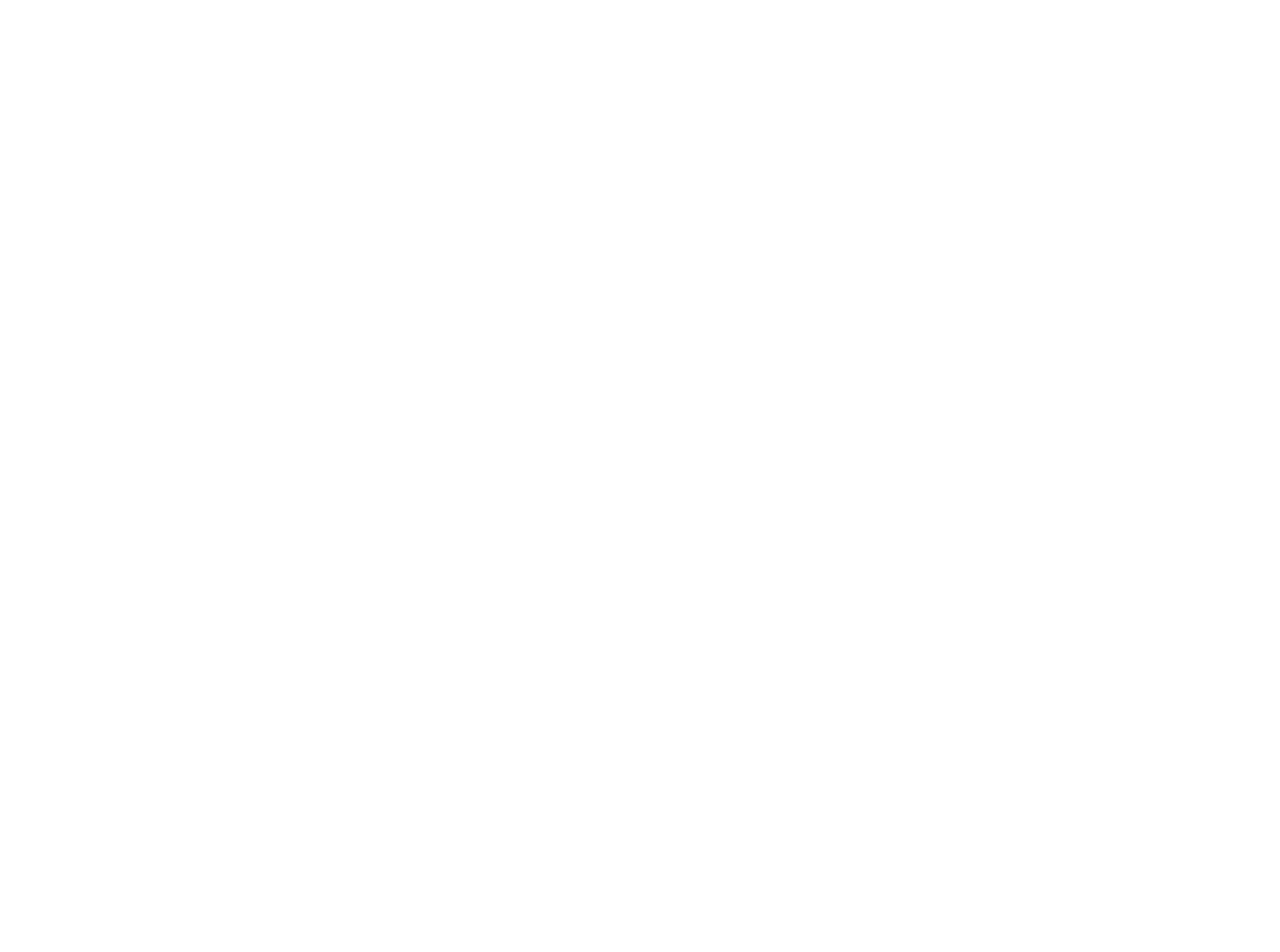
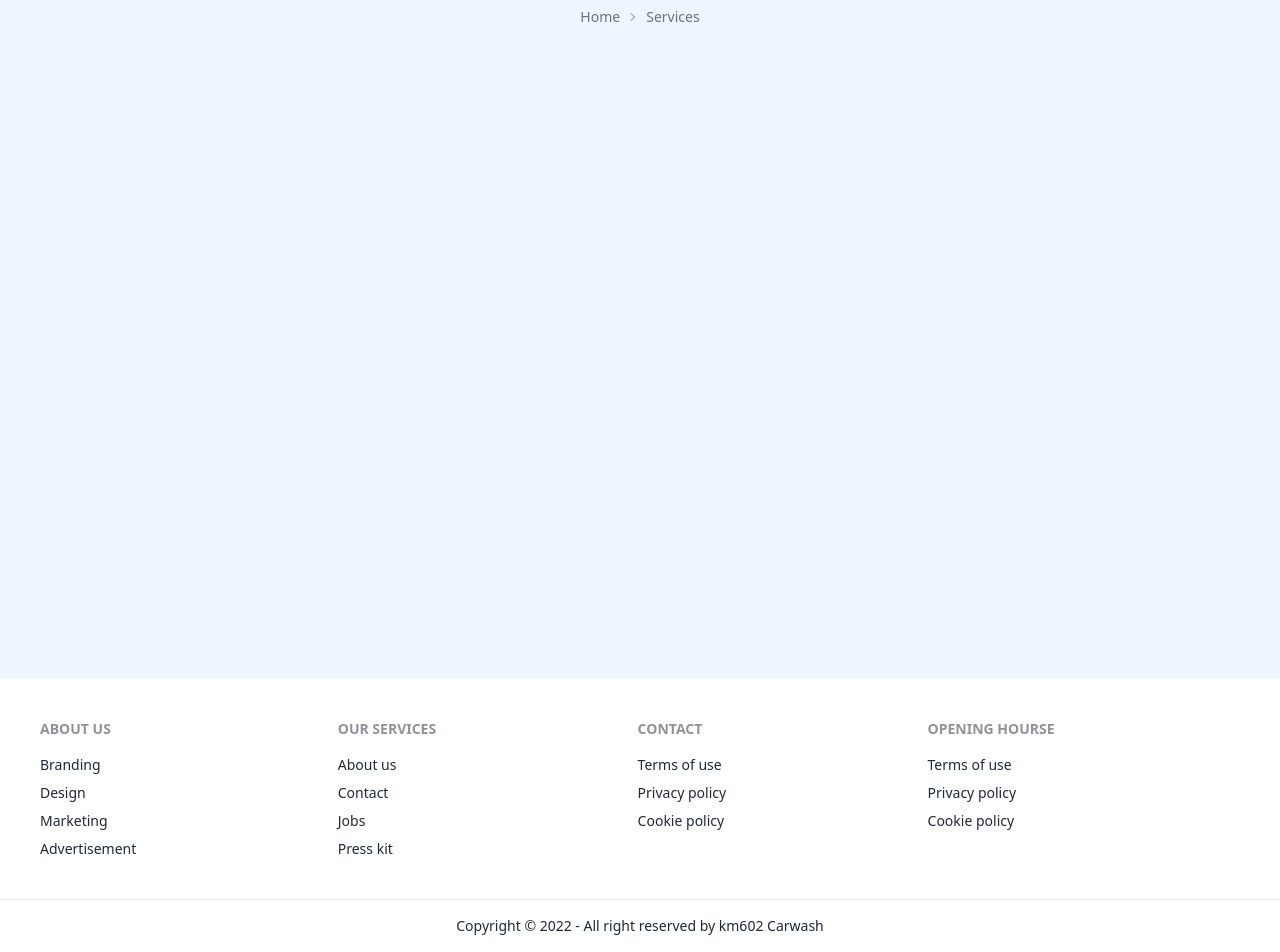
Before and after one commit to dongumayagay/km602, a SvelteKit app: page /services in a window 1280 px wide. Shown: the part 185-1137 px from the top of the page. Before the commit the page ends 800 px from the top, so only its background shows below. Built offline with nearby package versions, Linux system fonts and the light colour scheme.

Commit message:
footer added and modified service and home pages

```diff
--- /dev/null
+++ b/src/lib/components/Footer.svelte
@@ -0,0 +1,33 @@
+<footer class="footer p-10 bg-base-100 text-base-content">
+    <div>
+      <span class="footer-title">About Us</span>
+      <a href="/" class="link link-hover">Branding</a>
+      <a href="/" class="link link-hover">Design</a>
+      <a href="/" class="link link-hover">Marketing</a>
+      <a href="/" class="link link-hover">Advertisement</a>
+    </div>
+    <div>
+      <span class="footer-title">Our Services</span>
+      <a href="/" class="link link-hover">About us</a>
+      <a href="/" class="link link-hover">Contact</a>
+      <a href="/" class="link link-hover">Jobs</a>
+      <a href="/" class="link link-hover">Press kit</a>
+    </div>
+    <div>
+      <span class="footer-title">Contact</span>
+      <a href="/" class="link link-hover">Terms of use</a>
+      <a href="/" class="link link-hover">Privacy policy</a>
+      <a href="/" class="link link-hover">Cookie policy</a>
+    </div>
+    <div>
+        <span class="footer-title">Opening Hourse</span>
+        <a href="/" class="link link-hover">Terms of use</a>
+        <a href="/" class="link link-hover">Privacy policy</a>
+        <a href="/" class="link link-hover">Cookie policy</a>
+      </div>
+  </footer>
+  <footer class="footer px-10 py-4 border-t bg-base-100 text-base-content border-base-300">
+    <div class="mx-auto">
+        <p>Copyright © 2022 - All right reserved by km602 Carwash</p>
+    </div>
+</footer>
--- a/src/lib/components/Navbar.svelte
+++ b/src/lib/components/Navbar.svelte
@@ -1,12 +1,5 @@
-<!-- <div class="navbar bg-base-100">
-	<a href="/" class="btn btn-ghost normal-case text-xl">KM602</a>
-	<div class="ml-auto">
-		<a href="/services">Services</a>
-	</div>
-</div> -->
 
-
-<div class="navbar bg-gray-900 text-white sticky top-0 z-50 drop-shadow-xl">
+<div class="navbar bg-gray-900 text-white sticky top-0 z-50 drop-shadow-2xl">
 	<div class="flex-1 px-2 mx-2 text-blue-500 font-medium text-lg">
 	  <a href="/" class="normal-case"><span class="text-yellow-400 pr-2">km602</span>Carwash</a>
 	</div>
--- a/src/routes/(client)/+page.svelte
+++ b/src/routes/(client)/+page.svelte
@@ -1,24 +1,46 @@
+<script>
+    import Footer from '$lib/components/Footer.svelte';
+</script>
+
 <svelte:head>
 	<title>Home | km602</title>
 </svelte:head>
 
+<main>
     <div class="hero min-h-screen bg-fixed" style="background-image: url(https://images.unsplash.com/photo-1527581849771-416a9d62308e?ixlib=rb-1.2.1&amp;ixid=MnwxMjA3fDB8MHxwaG90by1wYWdlfHx8fGVufDB8fHx8&amp;auto=format&amp;fit=crop&amp;w=870&amp;q=80);">
         <div class="hero-overlay bg-gray-900 bg-opacity-50"></div>
         <div class="hero-content text-center text-neutral-content lg:text-left tracking-wide lg:mr-auto lg:ml-16">
             <div class="max-w-md">
                 <h1 class="mb-5 text-5xl font-bold">CLEAN CARS RUN BETTER</h1>
-
                 <p class="mb-5">
                     Provident cupiditate voluptatem et in. Quaerat fugiat ut assumenda excepturi
                     exercitationem quasi. In deleniti eaque aut repudiandae et a id nisi.
                 </p>
-
                 <a href="/book" class="btn btn-warning hover:bg-yellow-500">Book Now</a>
             </div>
+        </div>
+    </div>
 
+
+    <div class="h-screen bg-blue-100 grid grid-cols-2">
+        <div class="my-auto mx-auto text-5xl">
+            <div class="w-[402px] h-[402px] bg-white rounded-full">
 
             </div>
         </div>
 
+        <div class="my-auto mr-16 text-5xl">
+            <h1 class="font-bold text-5xl mb-5">AS GOOD AS IT GETS</h1>
+            <p class="mb-5 text-lg">
+                Provident cupiditate voluptatem et in. Quaerat fugiat ut assumenda excepturi
+                exercitationem quasi. In deleniti eaque aut repudiandae et a id nisi.
+            </p>
+            <a href="/services" class="btn btn-warning hover:bg-yellow-500">Our Services</a>
+        </div>
+    </div>
 
-<div class="h-screen bg-white"></div>
+
+    <div class="h-80 bg-base-100"></div>
+
+    <Footer />
+</main>
--- a/src/routes/(client)/book/+page.svelte
+++ b/src/routes/(client)/book/+page.svelte
@@ -1,5 +1,6 @@
 <script>
 	import { db } from '$lib/firebase';
+    import Footer from '$lib/components/Footer.svelte';
 	import { collection, addDoc } from 'firebase/firestore';
 
 	async function submitHandler(event) {
@@ -27,23 +28,10 @@
 	<title>Book | km602</title>
 </svelte:head>
 
-<!-- <form on:submit|preventDefault={submitHandler} class=" bg-red-400 p-4 flex flex-col gap-4">
-	<h1>BOOK NOW</h1>
-	<select required name="what">
-		<option>Package 1</option>
-		<option>Package 2</option>
-		<option>Package 3</option>
-	</select>
-	<input required type="date" name="date" id="" />
-	<input required type="time" name="time" id="" />
-	<input required type="text" name="name" id="" placeholder="enter your full name" />
-	<input required type="email" name="email" id="" placeholder="enter your email address" />
-	<button>Book now</button>
-</form> -->
-
-<main class="p-6 bg-blue-50 h-screen">
+<main>
+	<div class="bg-blue-50 p-6">
 		<h1 class="font-semibold text-2xl pb-8">Booking Form</h1>
-	<div class="card bg-base-100 shadow-xl mx-auto py-4">
+		<div class="card bg-base-100 shadow-inner mx-auto py-4 mb-24">
 			<div class="card-body">
 				<h2 class="card-title">Fill out your details</h2>
 				<hr>
@@ -108,7 +96,10 @@
 				</form>
 
 			</div>
+		</div>
+	</div>
 
+	<div class="h-80 bg-base-100"></div>
+</main>
 
-	</div>
-</main>
+<Footer />
--- a/src/routes/(client)/services/+page.svelte
+++ b/src/routes/(client)/services/+page.svelte
@@ -1,5 +1,22 @@
+<script>
+    import Footer from '$lib/components/Footer.svelte';
+</script>
+
 <svelte:head>
 	<title>Services | km602</title>
 </svelte:head>
 
-<h1 class="text-xl">this is services page</h1>
+
+<main class="bg-blue-50">
+    <div class="min-h-screen py-12 ">
+        <h1 class="text-center font-bold tracking-wider text-blue-500 text-5xl pb-6">Our Services</h1>
+        <div class="text-sm font-medium breadcrumbs grid justify-items-center">
+            <ul>
+                <li><a class="text-gray-500" href="/">Home</a></li>
+                <li><a class="text-gray-500" href="/services">Services</a></li>
+            </ul>
+        </div>
+    </div>
+
+    <Footer />
+</main>
```
Lines whose indentation alone changed are shown as unchanged.
